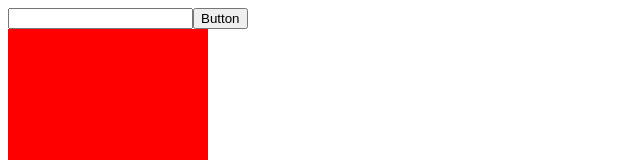
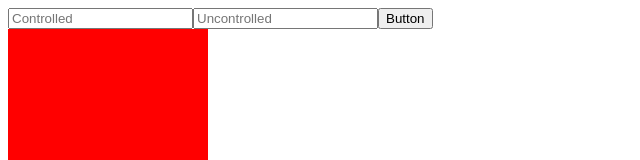
Before and after one commit to edelmutic/r_n, a React (Create React App) app: page / in a window 1280 px wide. Shown: the top 160 px of the page, without its empty margins (0-640 px from the left). Built offline with nearby package versions, Linux system fonts and the light colour scheme; no server answers.

Commit message:
add uncontrolled input

```diff
--- a/src/components/EventsExample.tsx
+++ b/src/components/EventsExample.tsx
@@ -3,6 +3,7 @@ import React, { FC, useRef, useState } from 'react';
 const EventsExample: FC = () => {
   const [value, setValue] = useState<string>('');
   const [isDrag, setIsDrag] = useState<boolean>(false);
+  const ref = useRef<HTMLInputElement>(null);
 
   const changeHandler = (e: React.ChangeEvent<HTMLInputElement>) => {
     setValue(e.target.value);
@@ -34,7 +35,18 @@ const EventsExample: FC = () => {
 
   return (
     <div>
-      <input value={value} onChange={changeHandler} type="text" />
+      <input
+        value={value}
+        onChange={changeHandler}
+        type="text"
+        placeholder="Controlled"
+      />
+      <input
+        value={value}
+        onChange={changeHandler}
+        type="text"
+        placeholder="Uncontrolled"
+      />
       <button onClick={clickHandler}>Button</button>
       <div
         onDrag={dragHandler}
```
